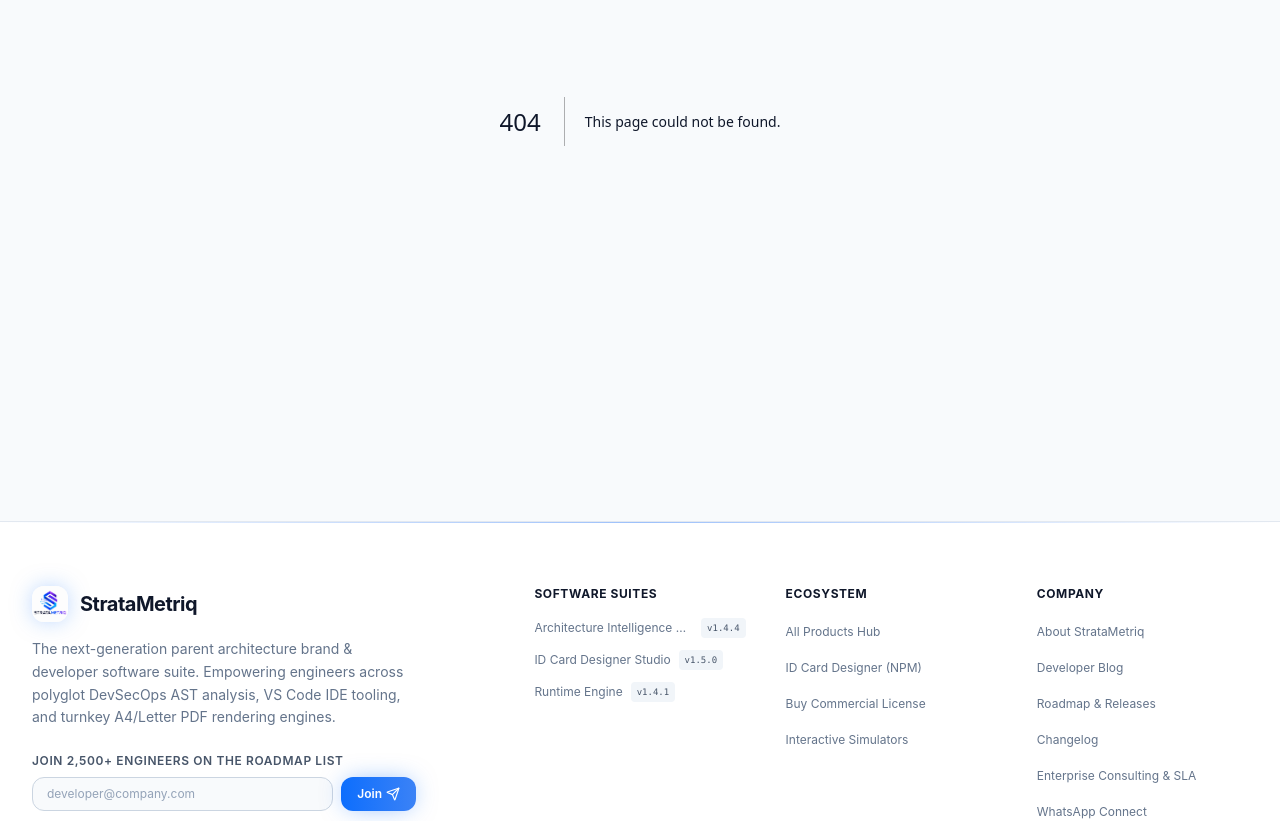
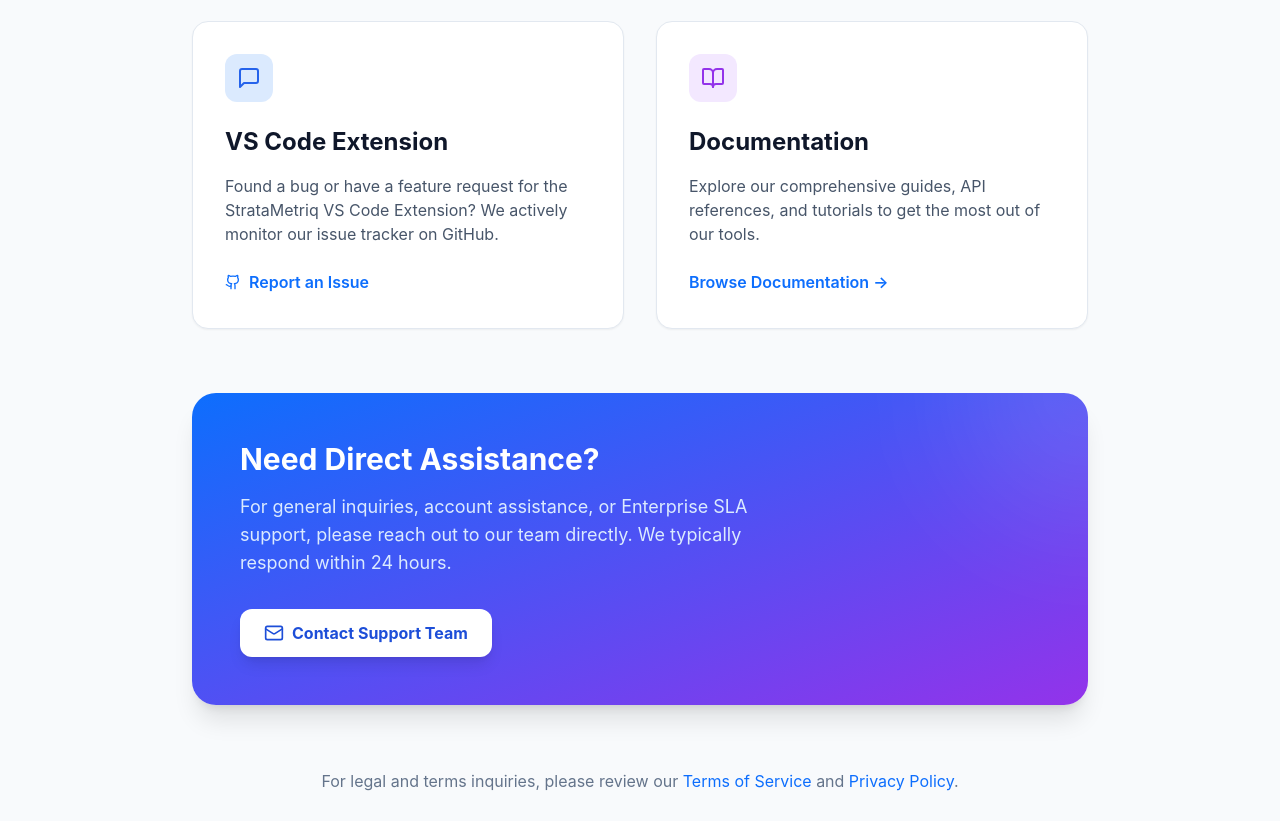
Before and after one commit to aabid-wani/stratametriq-website, a Next.js app: page /support in a window 1280 px wide. Before the commit this address had no page. Shown: the part 360-1181 px from the top of the page. Built offline with nearby package versions, Linux system fonts and the light colour scheme.

Commit message:
feat: implement support page, installation command component, and update navigation config

```diff
--- /dev/null
+++ b/src/app/support/page.tsx
@@ -0,0 +1,99 @@
+import { Metadata } from "next";
+import Link from "next/link";
+import { MessageSquare, Mail, Github, BookOpen } from "lucide-react";
+
+export const metadata: Metadata = {
+  title: "Support | StrataMetriq",
+  description: "Get support for StrataMetriq products, VS Code extensions, and NPM packages.",
+};
+
+export default function SupportPage() {
+  return (
+    <div className="min-h-screen bg-slate-50 dark:bg-obsidian py-20 px-4 sm:px-6 lg:px-8 transition-colors duration-300">
+      <div className="max-w-4xl mx-auto">
+        <div className="text-center mb-16">
+          <h1 className="text-4xl md:text-5xl font-extrabold text-slate-900 dark:text-white mb-6 tracking-tight">
+            How can we help you?
+          </h1>
+          <p className="text-xl text-slate-600 dark:text-gray-300 max-w-2xl mx-auto">
+            Whether you are building with our VS Code Extension, using our NPM packages, or looking for enterprise solutions, our team is here to support your journey.
+          </p>
+        </div>
+
+        <div className="grid grid-cols-1 md:grid-cols-2 gap-8 mb-16">
+          {/* VS Code Extension Support */}
+          <div className="bg-white dark:bg-slate-800/50 p-8 rounded-2xl shadow-sm border border-slate-200 dark:border-slate-700/50 hover:shadow-md transition-all">
+            <div className="w-12 h-12 bg-blue-100 dark:bg-blue-900/30 text-blue-600 dark:text-blue-400 rounded-xl flex items-center justify-center mb-6">
+              <MessageSquare className="w-6 h-6" />
+            </div>
+            <h2 className="text-2xl font-bold text-slate-900 dark:text-white mb-4">
+              VS Code Extension
+            </h2>
+            <p className="text-slate-600 dark:text-gray-400 mb-6">
+              Found a bug or have a feature request for the StrataMetriq VS Code Extension? We actively monitor our issue tracker on GitHub.
+            </p>
+            <Link
+              href="https://github.com/aabid-wani"
+              target="_blank"
+              rel="noopener noreferrer"
+              className="inline-flex items-center text-electric-600 dark:text-electric-400 font-semibold hover:text-electric-700 dark:hover:text-electric-300"
+            >
+              <Github className="w-4 h-4 mr-2" />
+              Report an Issue
+            </Link>
+          </div>
+
+          {/* Documentation */}
+          <div className="bg-white dark:bg-slate-800/50 p-8 rounded-2xl shadow-sm border border-slate-200 dark:border-slate-700/50 hover:shadow-md transition-all">
+            <div className="w-12 h-12 bg-purple-100 dark:bg-purple-900/30 text-purple-600 dark:text-purple-400 rounded-xl flex items-center justify-center mb-6">
+              <BookOpen className="w-6 h-6" />
+            </div>
+            <h2 className="text-2xl font-bold text-slate-900 dark:text-white mb-4">
+              Documentation
+            </h2>
+            <p className="text-slate-600 dark:text-gray-400 mb-6">
+              Explore our comprehensive guides, API references, and tutorials to get the most out of our tools.
+            </p>
+            <Link
+              href="/products/architecture-intelligence/docs/"
+              className="inline-flex items-center text-electric-600 dark:text-electric-400 font-semibold hover:text-electric-700 dark:hover:text-electric-300"
+            >
+              Browse Documentation &rarr;
+            </Link>
+          </div>
+        </div>
+
+        {/* Contact Support */}
+        <div className="bg-gradient-to-br from-electric-600 to-purple-600 dark:from-electric-900/40 dark:to-purple-900/40 dark:border dark:border-electric-500/20 rounded-3xl p-8 md:p-12 text-white shadow-xl relative overflow-hidden">
+          <div className="absolute top-0 right-0 w-64 h-64 bg-white/10 dark:bg-electric-500/10 rounded-full blur-3xl -translate-y-1/2 translate-x-1/2" />
+          <div className="relative z-10">
+            <h2 className="text-3xl font-bold mb-4 text-white">Need Direct Assistance?</h2>
+            <p className="text-electric-100 dark:text-gray-300 mb-8 max-w-xl text-lg">
+              For general inquiries, account assistance, or Enterprise SLA support, please reach out to our team directly. We typically respond within 24 hours.
+            </p>
+            <a
+              href="mailto:info.stratamatriq@gmail.com"
+              className="inline-flex items-center bg-white dark:bg-electric-600 text-electric-700 dark:text-white px-6 py-3 rounded-xl font-bold hover:bg-slate-50 dark:hover:bg-electric-500 transition-colors shadow-lg hover:shadow-xl dark:shadow-none"
+            >
+              <Mail className="w-5 h-5 mr-2" />
+              Contact Support Team
+            </a>
+          </div>
+        </div>
+
+        <div className="mt-16 text-center text-slate-500 dark:text-slate-400">
+          <p>
+            For legal and terms inquiries, please review our{" "}
+            <Link href="/terms" className="text-electric-600 dark:text-electric-400 hover:underline">
+              Terms of Service
+            </Link>
+            {" "}and{" "}
+            <Link href="/privacy" className="text-electric-600 dark:text-electric-400 hover:underline">
+              Privacy Policy
+            </Link>.
+          </p>
+        </div>
+      </div>
+    </div>
+  );
+}
--- a/src/components/product-page/InstallTabBox.tsx
+++ b/src/components/product-page/InstallTabBox.tsx
@@ -81,15 +81,16 @@ export default function InstallTabBox({ installCommand, productName, isVsix = fa
         <div className="bg-slate-50 dark:bg-obsidian-900 px-4 py-3 text-xs text-slate-600 dark:text-gray-400 flex flex-col sm:flex-row items-start sm:items-center justify-between gap-3">
           <div className="flex items-center space-x-2">
             <ShieldCheck className="w-4 h-4 text-electric-600 dark:text-electric-400 flex-shrink-0" />
-            <span>Not on the Marketplace yet? Download the packaged extension directly.</span>
+            <span>Available on the VS Code Marketplace. Install it directly into your editor.</span>
           </div>
           <a
-            href="/stratametriq-architecture-intelligence.vsix"
-            download
+            href="https://marketplace.visualstudio.com/items?itemName=StrataMetriq.stratametriq-extension"
+            target="_blank"
+            rel="noreferrer"
             className="px-3 py-1.5 rounded-lg bg-electric-600 hover:bg-electric-500 text-white font-bold flex items-center space-x-1.5 transition-colors whitespace-nowrap w-full sm:w-auto justify-center sm:justify-start"
           >
             <ExternalLink className="w-3.5 h-3.5" />
-            <span>Download .VSIX</span>
+            <span>View on Marketplace</span>
           </a>
         </div>
       )}
--- a/src/config/brandNavigation.ts
+++ b/src/config/brandNavigation.ts
@@ -13,6 +13,7 @@ export const MAIN_NAV_ITEMS: NavItem[] = [
   { label: "Blog", href: "/blog" },
   { label: "Changelog", href: "/changelog" },
   { label: "Enterprise", href: "/enterprise" },
+  { label: "Support", href: "/support" },
 ];
 
 export const FOOTER_NAVIGATION = {
@@ -33,6 +34,7 @@ export const FOOTER_NAVIGATION = {
     { name: "Roadmap & Releases", href: "/roadmap" },
     { name: "Changelog", href: "/changelog" },
     { name: "Enterprise Consulting & SLA", href: "/enterprise" },
+    { name: "Support", href: "/support" },
     { name: "WhatsApp Connect", href: "https://wa.me/917889877624" },
   ],
   legal: [
```
